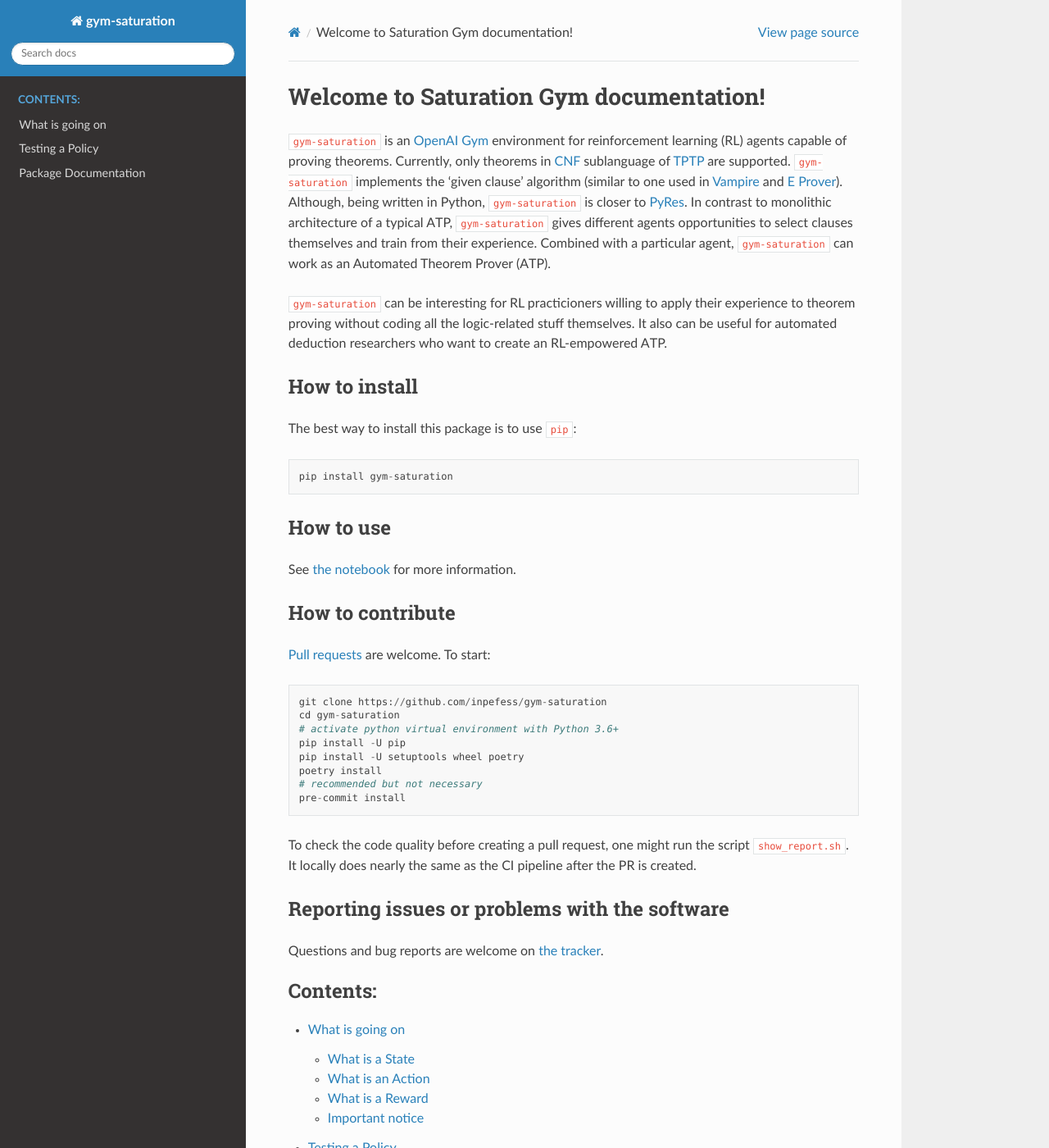
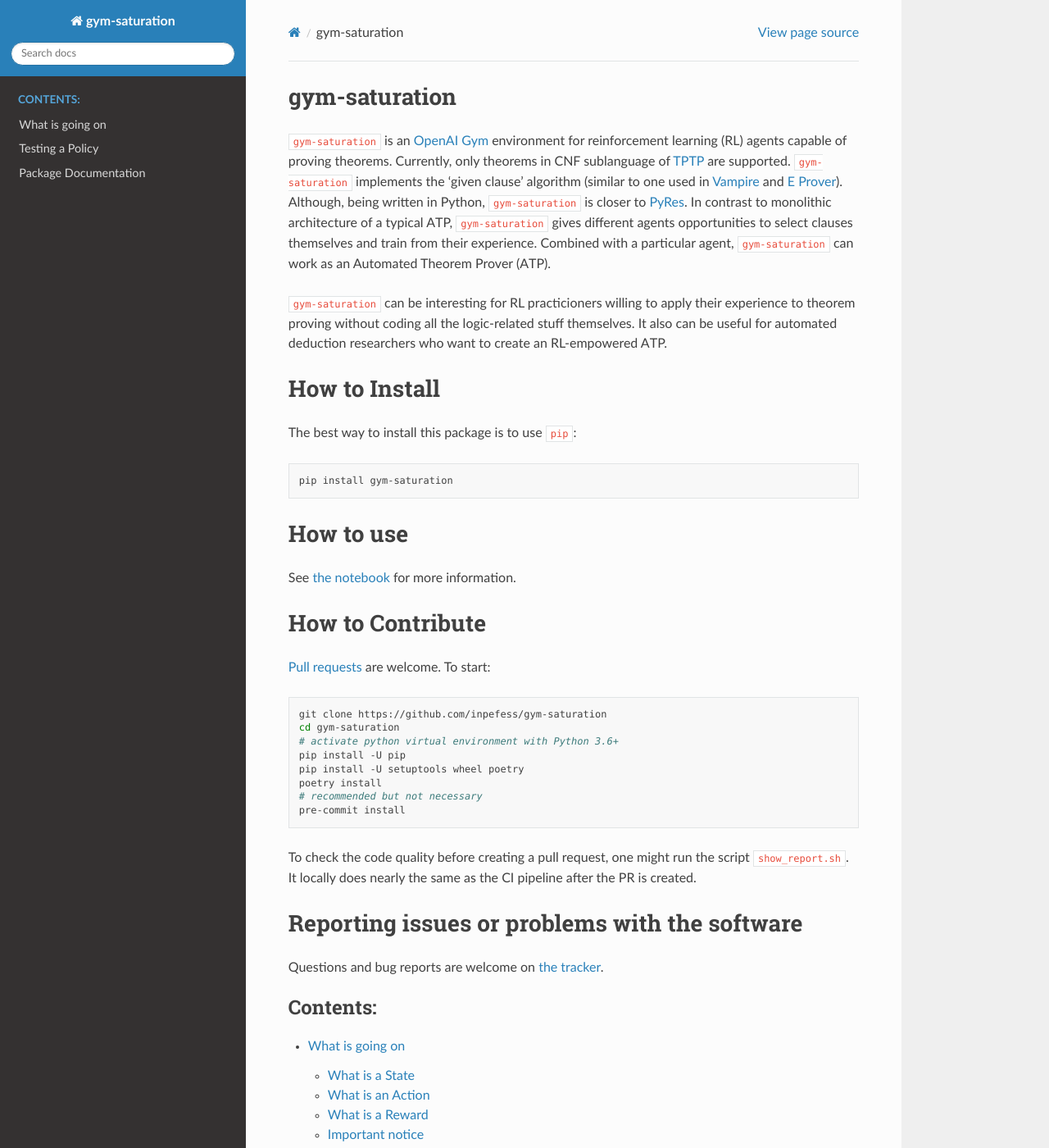
Before and after one commit to inpefess/gym-saturation, a Sphinx documentation site: the page built from doc/source/index.rst, in a window 1280 px wide and 1400 px high. Shown: the whole window at 82% size. Built offline with Sphinx 7.4.7 and the Read the Docs theme 2.0.0, drawn with Linux system fonts in a browser that asks for light colours.

Commit message:
regenerate doc index from README

```diff
--- a/doc/source/index.rst
+++ b/doc/source/index.rst
@@ -13,47 +13,70 @@
   See the License for the specific language governing permissions and
   limitations under the License.
 
-==========================================
- Welcome to Saturation Gym documentation!
-==========================================
-
-``gym-saturation`` is an `OpenAI Gym`_ environment for reinforcement learning (RL) agents capable of proving theorems. Currently, only theorems in `CNF`_ sublanguage of `TPTP`_ are supported. ``gym-saturation`` implements the 'given clause' algorithm (similar to one used in `Vampire`_ and `E Prover`_). Although, being written in Python, ``gym-saturation`` is closer to `PyRes`_. In contrast to monolithic architecture of a typical ATP, ``gym-saturation`` gives different agents opportunities to select clauses themselves and train from their experience. Combined with a particular agent, ``gym-saturation`` can work as an Automated Theorem Prover (ATP).
-
-``gym-saturation`` can be interesting for RL practicioners willing to apply their experience to theorem proving without coding all the logic-related stuff themselves. It also can be useful for automated deduction researchers who want to create an RL-empowered ATP.
-
-How to install
+gym-saturation
 ==============
 
-The best way to install this package is to use ``pip``::
+``gym-saturation`` is an `OpenAI Gym <https://gym.openai.com/>`__
+environment for reinforcement learning (RL) agents capable of proving
+theorems. Currently, only theorems in CNF sublanguage of
+`TPTP <http://tptp.org>`__ are supported. ``gym-saturation`` implements
+the ‘given clause’ algorithm (similar to one used in
+`Vampire <https://github.com/vprover/vampire>`__ and `E
+Prover <https://github.com/eprover/eprover>`__). Although, being written
+in Python, ``gym-saturation`` is closer to
+`PyRes <https://github.com/eprover/PyRes>`__. In contrast to monolithic
+architecture of a typical ATP, ``gym-saturation`` gives different agents
+opportunities to select clauses themselves and train from their
+experience. Combined with a particular agent, ``gym-saturation`` can
+work as an Automated Theorem Prover (ATP).
 
-    pip install gym-saturation
+``gym-saturation`` can be interesting for RL practicioners willing to
+apply their experience to theorem proving without coding all the
+logic-related stuff themselves. It also can be useful for automated
+deduction researchers who want to create an RL-empowered ATP.
+
+How to Install
+==============
+
+The best way to install this package is to use ``pip``:
+
+.. code:: sh
+
+   pip install gym-saturation
 
 How to use
 ==========
 
-See `the notebook`_ for more information.
+See `the
+notebook <https://github.com/inpefess/gym-saturation/blob/master/examples/example.ipynb>`__
+for more information.
 
-How to contribute
+How to Contribute
 =================
 
-`Pull requests`_ are welcome. To start::
+`Pull requests <https://github.com/inpefess/gym-saturation/pulls>`__ are
+welcome. To start:
 
-    git clone https://github.com/inpefess/gym-saturation
-    cd gym-saturation
-    # activate python virtual environment with Python 3.6+
-    pip install -U pip
-    pip install -U setuptools wheel poetry
-    poetry install
-    # recommended but not necessary
-    pre-commit install
+.. code:: sh
 
-To check the code quality before creating a pull request, one might run the script ``show_report.sh``. It locally does nearly the same as the CI pipeline after the PR is created.
+   git clone https://github.com/inpefess/gym-saturation
+   cd gym-saturation
+   # activate python virtual environment with Python 3.6+
+   pip install -U pip
+   pip install -U setuptools wheel poetry
+   poetry install
+   # recommended but not necessary
+   pre-commit install
+
+To check the code quality before creating a pull request, one might run
+the script ``show_report.sh``. It locally does nearly the same as the CI
+pipeline after the PR is created.
 
 Reporting issues or problems with the software
 ==============================================
 
-Questions and bug reports are welcome on `the tracker`_.
-
+Questions and bug reports are welcome on `the
+tracker <https://github.com/inpefess/gym-saturation/issues>`__.
 
 .. toctree::
    :maxdepth: 2
```
Also changed, not shown: other parts of doc/source/index.rst (+0 -10 lines).
